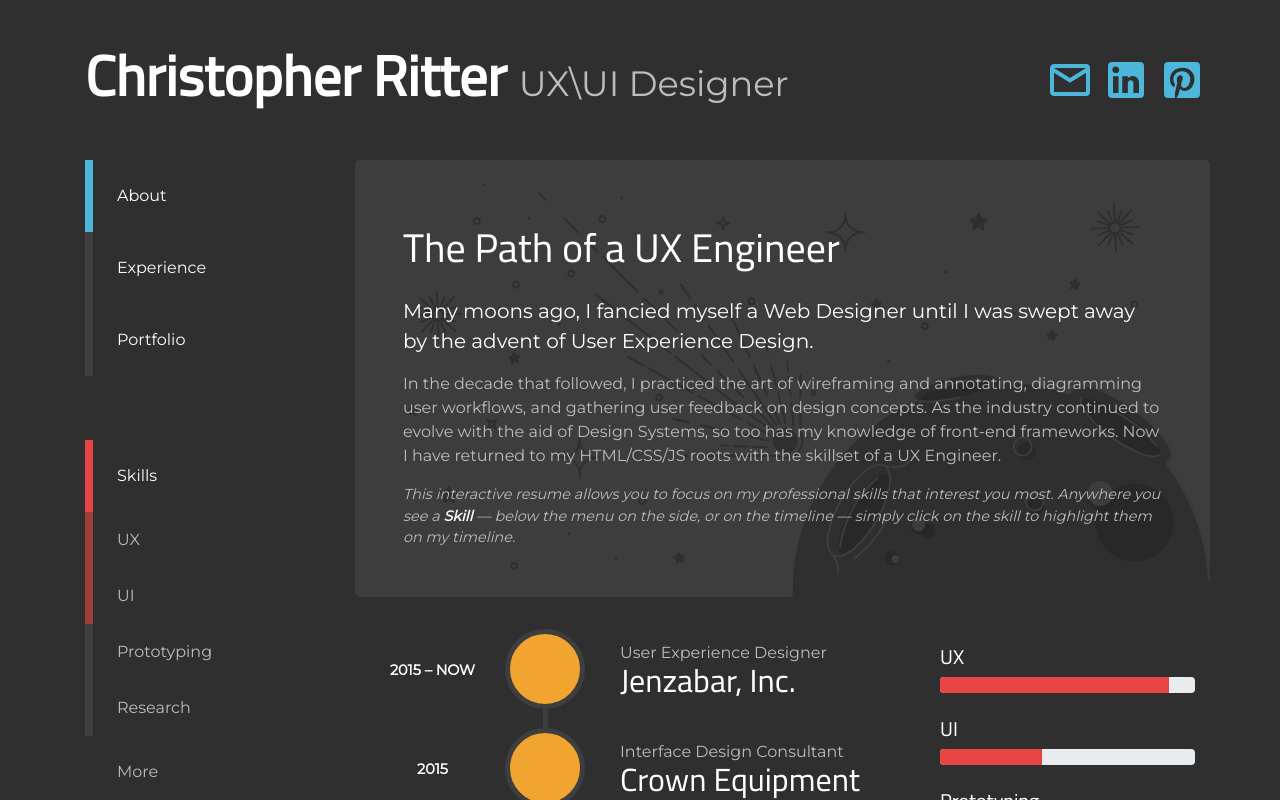
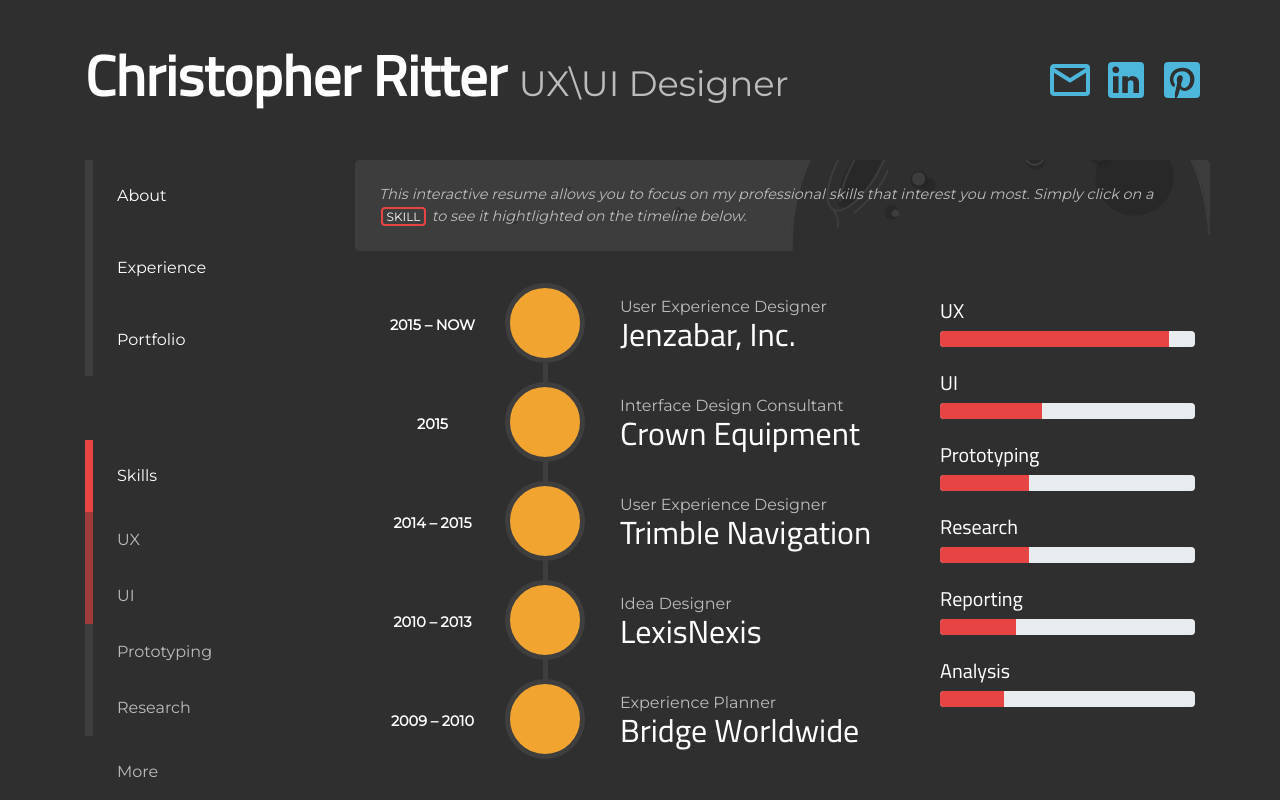
Before and after one commit to christopherritter/web-portfolio-2019, a Vue app: page / in a window 1280 px wide. Shown: the top 800 px of the page. Built offline with nearby package versions, Linux system fonts and the light colour scheme.

Commit message:
styled bold skill on jumbotron

```diff
--- a/src/components/Resume.vue
+++ b/src/components/Resume.vue
@@ -6,8 +6,9 @@
       class="row"
     >
       <div
-        class="jumbotron"
+        class="jumbotron jumbotron-hover"
         :class="{'jumbotron-lite':!$store.state.showAbout}"
+        v-on:click="$store.state.showAbout = !$store.state.showAbout"
       >
         <h1
           :class="{'d-none':!$store.state.showAbout}"
@@ -24,8 +25,7 @@
         <p
           class="subtext"
           :class="{'subtext-lite':!$store.state.showAbout}"
-        >This interactive resume allows you to focus on my professional skills that interest you most. Anywhere you see a <span class="bold bold-skill">Skill</span> &mdash; below the menu on
-          the side, or on the timeline &mdash; simply click on the skill to highlight them on my timeline.</p>
+        >This interactive resume allows you to focus on my professional skills that interest you most. Simply click on a <span class="bold bold-skill">Skill</span> to see it hightlighted on the timeline below.</p>
       </div>
     </div>
 
@@ -116,6 +116,9 @@
   background-repeat: no-repeat;
   background-size: 100%;
 }
+.jumbotron-hover {
+  cursor: pointer;
+}
 .jumbotron-lite {
   padding: 1.5rem;
 }
@@ -127,7 +130,14 @@
 }
 p .bold-skill {
   color: #ffffff;
-  font-weight: 600;
+  font-style: normal;
+  font-size: 0.75rem;
+  padding: 0 4px;
+  margin: 0.1rem;
+  border: 2px solid #3e3e3e;
+  text-transform: uppercase;
+  border: 2px solid #e64543;
+  border-radius: .25rem;
 }
 p.subtext {
   font-style: italic;
--- a/src/store.js
+++ b/src/store.js
@@ -570,7 +570,7 @@
         ]
       }
     ],
-    showAbout: true,
+    showAbout: false,
     showTimeline: false,
     showPortfolio: false
   },
```
